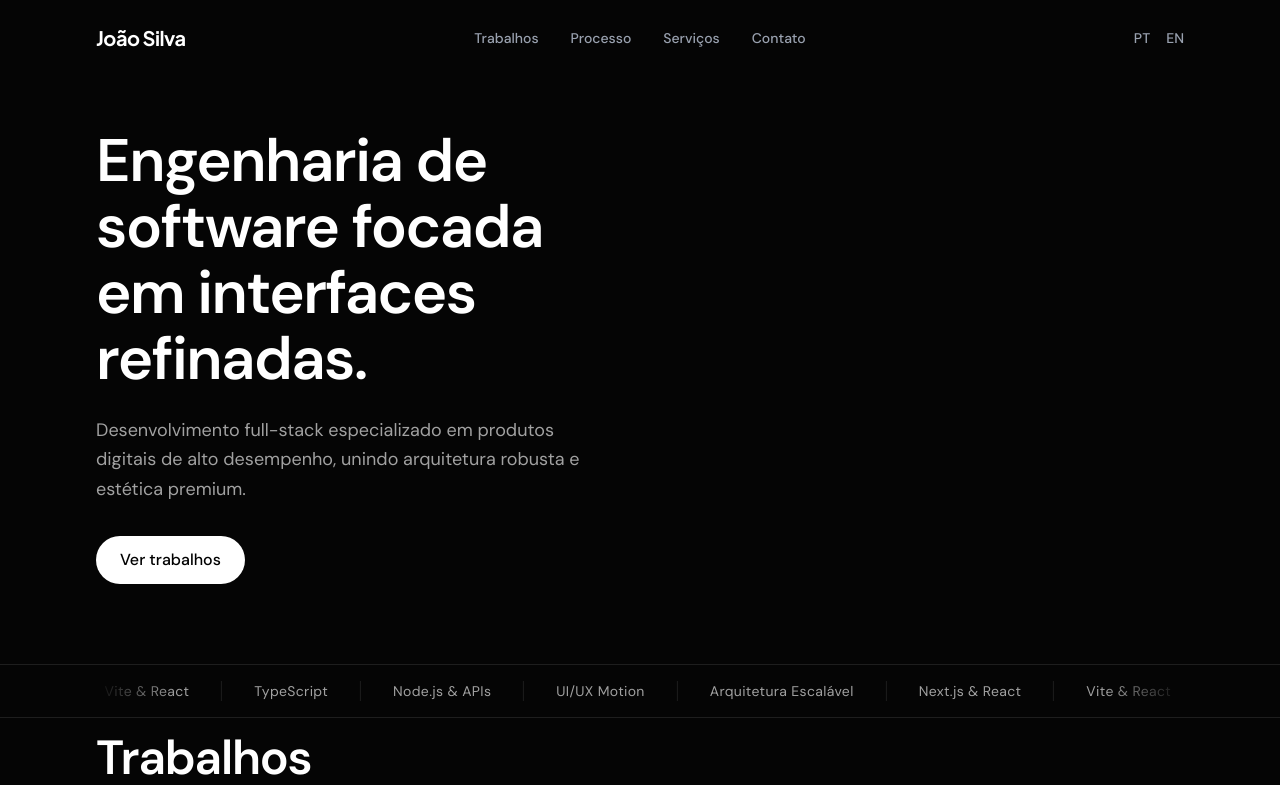
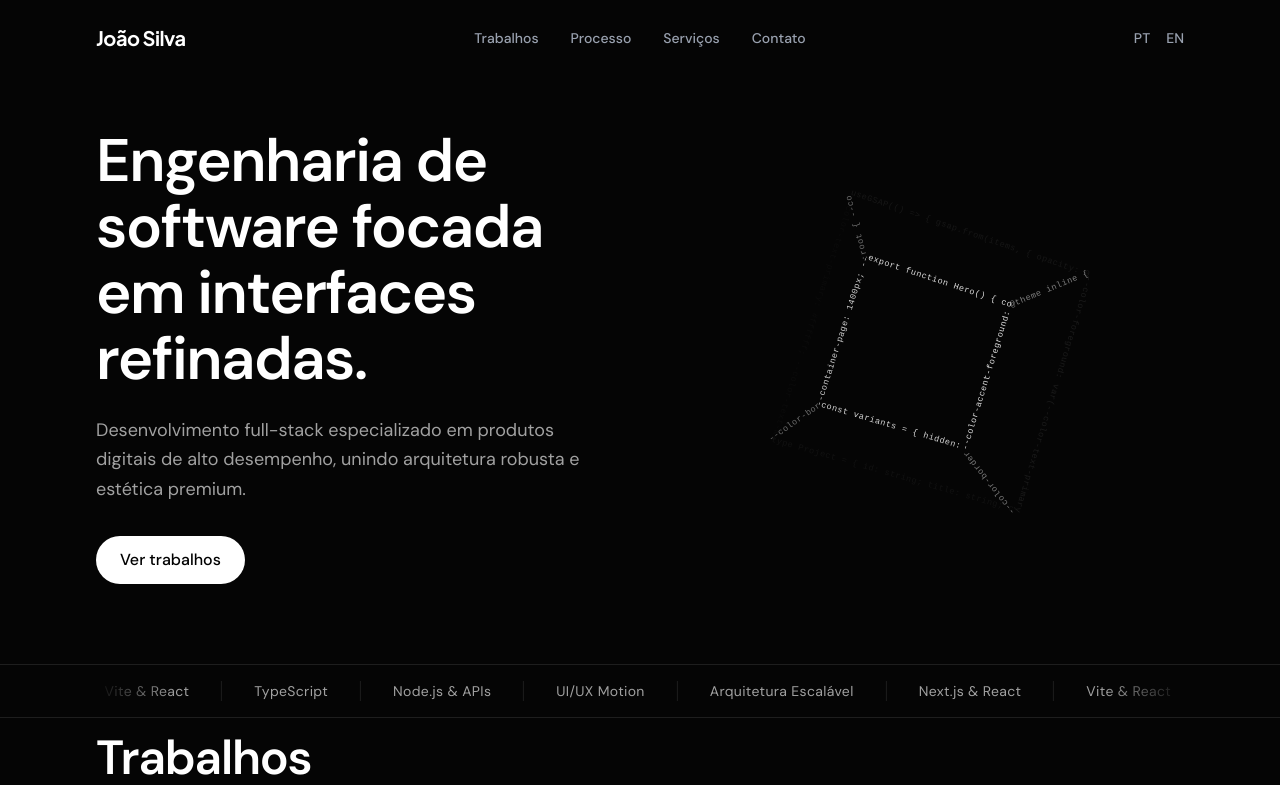
Before and after one commit to Jhnvida/portfolio, a Next.js app: page / in a window 1280 px wide. Shown: the top 785 px of the page. Built offline with nearby package versions, Linux system fonts and the light colour scheme.

Commit message:
feat: implementa cubo 3d de codigo interativo na secao hero

```diff
--- a/package.json
+++ b/package.json
@@ -17,8 +17,7 @@
         "next": "16.3.4",
         "react": "19.2.8",
         "react-dom": "19.2.8",
-        "tailwind-merge": "^3.6.0",
-        "three": "^0.186.0"
+        "tailwind-merge": "^3.6.0"
     },
     "devDependencies": {
         "@tailwindcss/postcss": "^4",
--- a/src/components/sections/Hero.tsx
+++ b/src/components/sections/Hero.tsx
@@ -4,6 +4,7 @@ import { useGSAP } from "@gsap/react";
 import gsap from "gsap";
 import Link from "next/link";
 import { useRef } from "react";
+import { CodeCube } from "../ui/CodeCube";
 
 gsap.registerPlugin(useGSAP);
 
@@ -51,7 +52,9 @@ export function Hero() {
                     </div>
                 </div>
 
-                <div className="hidden lg:block" />
+                <div data-anim className="hidden lg:flex items-center justify-center h-105">
+                    <CodeCube />
+                </div>
             </div>
         </div>
     );
--- a/src/components/sections/SelectedWork.tsx
+++ b/src/components/sections/SelectedWork.tsx
@@ -35,8 +35,8 @@ export function SelectedWork() {
 
             if (galleryRef.current && sectionRef.current && gridContainerRef.current) {
                 const getScrollAmount = () => {
-                    let galleryWidth = galleryRef.current?.scrollWidth || 0;
-                    let gridWidth = gridContainerRef.current?.offsetWidth || 0;
+                    const galleryWidth = galleryRef.current?.scrollWidth || 0;
+                    const gridWidth = gridContainerRef.current?.offsetWidth || 0;
                     return -(galleryWidth - gridWidth);
                 };
 
--- /dev/null
+++ b/src/components/ui/CodeCube.tsx
@@ -0,0 +1,180 @@
+"use client";
+
+import { useGSAP } from "@gsap/react";
+import gsap from "gsap";
+import { useRef } from "react";
+
+const VERTICES: [number, number, number][] = [
+    [-1, -1, -1],
+    [1, -1, -1],
+    [1, 1, -1],
+    [-1, 1, -1],
+    [-1, -1, 1],
+    [1, -1, 1],
+    [1, 1, 1],
+    [-1, 1, 1],
+];
+
+const EDGES: { v: [number, number]; code: string }[] = [
+    { v: [0, 1], code: ":root { --color-surface-dark: #050505; --color-accent: #ffffff; " },
+    { v: [1, 2], code: "--color-text-primary: #ffffff; --color-text-muted: #a0a0a0; " },
+    { v: [2, 3], code: "--color-border-subtle: #1f1f1f; --color-accent-text: #050505; " },
+    { v: [3, 0], code: "--container-page: 1400px; --color-surface-raised: #141414; } " },
+    { v: [4, 5], code: "@theme inline { --color-background: var(--color-surface-dark); " },
+    { v: [5, 6], code: "--color-foreground: var(--color-text-primary); --font-sans: sans; " },
+    { v: [6, 7], code: "--color-border: var(--color-border-subtle); --font-heading: serif; " },
+    { v: [7, 4], code: "--color-accent-foreground: var(--color-accent-text); } " },
+    { v: [0, 4], code: "export function Hero() { const ref = useRef<HTMLDivElement>(null); " },
+    { v: [1, 5], code: "useGSAP(() => { gsap.from(items, { opacity: 0, y: 30, duration: 0.8 }); " },
+    { v: [2, 6], code: "type Project = { id: string; title: string; client: string; impact: string; }; " },
+    { v: [3, 7], code: "const variants = { hidden: { opacity: 0 }, visible: { opacity: 1 } }; " },
+];
+
+function rotatePoint([x, y, z]: [number, number, number], rx: number, ry: number): [number, number, number] {
+    const cosX = Math.cos(rx);
+    const sinX = Math.sin(rx);
+    const y1 = y * cosX - z * sinX;
+    const z1 = y * sinX + z * cosX;
+
+    const cosY = Math.cos(ry);
+    const sinY = Math.sin(ry);
+    const x2 = x * cosY + z1 * sinY;
+    const z2 = -x * sinY + z1 * cosY;
+
+    return [x2, y1, z2];
+}
+
+function project(
+    [x, y, z]: [number, number, number],
+    cx: number,
+    cy: number,
+    scale: number,
+    fov: number,
+): [number, number, number] {
+    const d = fov / (fov + z * scale);
+    return [cx + x * scale * d, cy + y * scale * d, z];
+}
+
+export function CodeCube() {
+    const pathRefs = useRef<(SVGPathElement | null)[]>([]);
+    const textRefs = useRef<(SVGTextElement | null)[]>([]);
+    const textPathRefs = useRef<(SVGTextPathElement | null)[]>([]);
+
+    const rotRef = useRef({ x: -0.4, y: 0.5 });
+    const mouseOffsetRef = useRef({ x: 0, y: 0 });
+    const timeRef = useRef(0);
+    const introRef = useRef({ progress: 0 });
+
+    useGSAP(() => {
+        const SVG_CX = 150;
+        const SVG_CY = 150;
+        const SCALE = 95;
+        const FOV = 380;
+
+        gsap.to(introRef.current, {
+            progress: 1,
+            duration: 2.5,
+            ease: "expo.out",
+            delay: 0.2,
+        });
+
+        const handleMouseMove = (e: MouseEvent) => {
+            const cx = window.innerWidth / 2;
+            const cy = window.innerHeight / 2;
+            mouseOffsetRef.current.x = ((e.clientX - cx) / cx) * 0.8;
+            mouseOffsetRef.current.y = ((e.clientY - cy) / cy) * 0.8;
+        };
+
+        window.addEventListener("mousemove", handleMouseMove);
+
+        const ticker = gsap.ticker.add(() => {
+            timeRef.current += 0.003;
+
+            const targetX = -0.4 + Math.sin(timeRef.current * 0.5) * 0.2 - mouseOffsetRef.current.y;
+            const targetY = 0.5 + timeRef.current + mouseOffsetRef.current.x;
+
+            rotRef.current.x += (targetX - rotRef.current.x) * 0.05;
+            rotRef.current.y += (targetY - rotRef.current.y) * 0.05;
+
+            const projected = VERTICES.map((v) =>
+                project(rotatePoint(v, rotRef.current.x, rotRef.current.y), SVG_CX, SVG_CY, SCALE, FOV),
+            );
+
+            const p = introRef.current.progress;
+
+            EDGES.forEach(({ v }, i) => {
+                const [x1, y1, z1] = projected[v[0]];
+                const [x2, y2, z2] = projected[v[1]];
+
+                const avgZ = (z1 + z2) / 2;
+                const normalizedZ = (avgZ + 1) / 2;
+                const opacity = (0.05 + normalizedZ * 0.8) * p;
+
+                if (pathRefs.current[i]) {
+                    pathRefs.current[i]!.setAttribute(
+                        "d",
+                        `M ${x1.toFixed(2)} ${y1.toFixed(2)} L ${x2.toFixed(2)} ${y2.toFixed(2)}`,
+                    );
+                }
+
+                if (textRefs.current[i]) {
+                    textRefs.current[i]!.style.opacity = opacity.toFixed(3);
+                }
+
+                if (textPathRefs.current[i]) {
+                    const offset = (1 - p) * 50;
+                    textPathRefs.current[i]!.setAttribute("startOffset", `${offset.toFixed(1)}%`);
+                }
+            });
+        });
+
+        return () => {
+            window.removeEventListener("mousemove", handleMouseMove);
+            gsap.ticker.remove(ticker);
+        };
+    });
+
+    return (
+        <div className="w-full h-full flex items-center justify-center select-none">
+            <svg width="300" height="300" viewBox="0 0 300 300" style={{ overflow: "visible" }} aria-hidden="true">
+                <defs>
+                    {EDGES.map((_, i) => (
+                        <path
+                            key={i}
+                            id={`cube-edge-${i}`}
+                            ref={(el) => {
+                                pathRefs.current[i] = el;
+                            }}
+                        />
+                    ))}
+                </defs>
+
+                {EDGES.map(({ code }, i) => (
+                    <text
+                        key={i}
+                        ref={(el) => {
+                            textRefs.current[i] = el;
+                        }}
+                        style={{
+                            fontFamily: "'Courier New', Courier, monospace",
+                            fontSize: "8.5px",
+                            fill: "rgba(255, 255, 255, 1)",
+                            letterSpacing: "0.5px",
+                            opacity: 0,
+                        }}
+                    >
+                        <textPath
+                            href={`#cube-edge-${i}`}
+                            startOffset="50%"
+                            ref={(el) => {
+                                textPathRefs.current[i] = el;
+                            }}
+                        >
+                            {(code + " ").repeat(6)}
+                        </textPath>
+                    </text>
+                ))}
+            </svg>
+        </div>
+    );
+}
```
Also changed, not shown: 1 other file (tests, documents, lock files or other folders).
